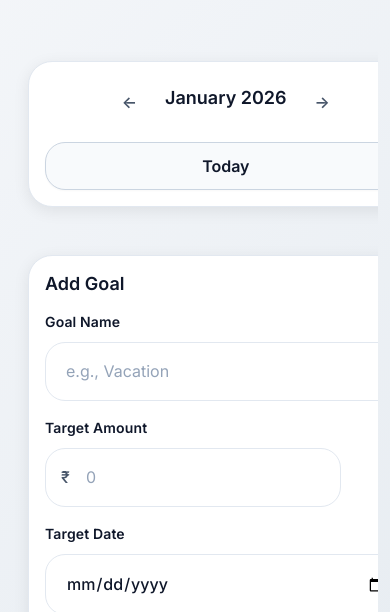
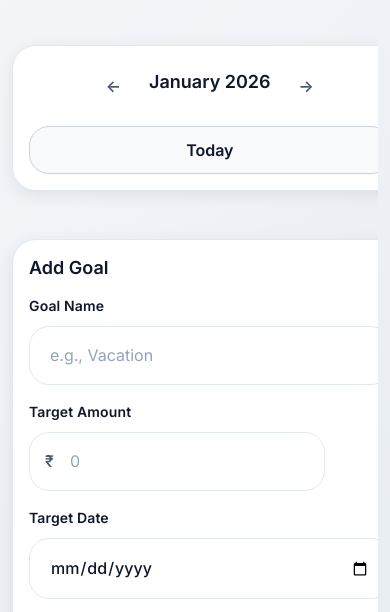
Before and after one commit to trafalgar06/My-expense-, a plain HTML site: page goals.html in a window 390 px wide. Shown: the part 197-809 px from the top of the page. Drawn offline with Linux system fonts and the light colour scheme.

Commit message:
Fix mobile alignment by removing excess grid padding

```diff
--- a/css/styles.css
+++ b/css/styles.css
@@ -1454,7 +1454,6 @@ select:focus {
   grid-template-columns: repeat(12, minmax(0, 1fr));
   gap: var(--space-6);
   width: 100%;
-  padding: var(--space-4);
 }
 
 .cards-section {
```
